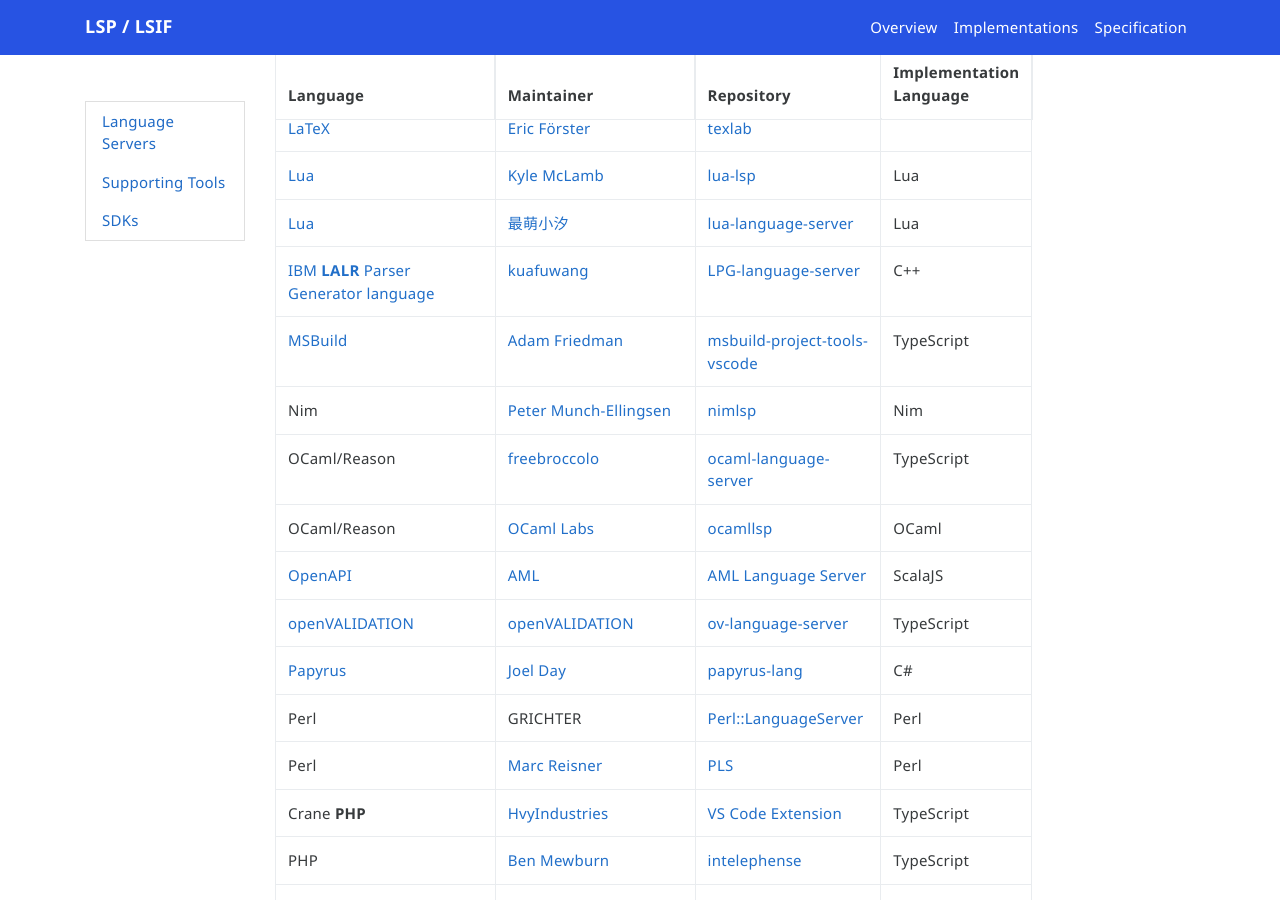
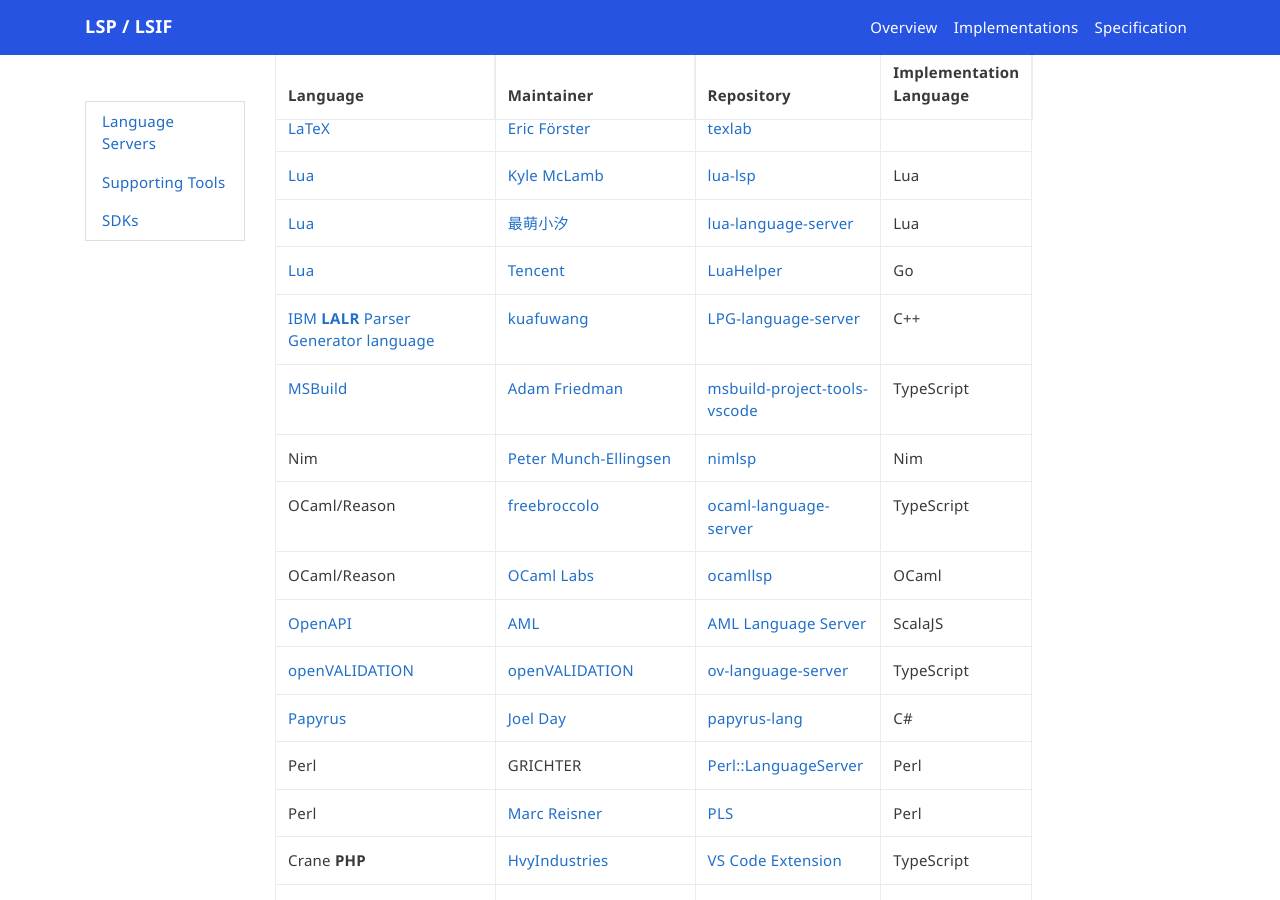
Before and after one commit to microsoft/language-server-protocol, a Jekyll site: the page built from _implementors/servers.md, in a window 1280 px wide and 900 px high, scrolled down 4882 px. Built offline with Jekyll 4.4.1, drawn with Linux system fonts in a browser that asks for light colours; nearby versions of some CDN libraries; comment, search, counter and statistics services are not loaded.

Commit message:
Update servers.md
Add a VSCode lua plugin LuaHelper（Written by go language）

```diff
--- a/_implementors/servers.md
+++ b/_implementors/servers.md
@@ -92,6 +92,7 @@
 | [LaTeX](https://www.latex-project.org/)| [Eric Förster](https://github.com/efoerster) | [texlab](https://github.com/efoerster/texlab) |
 | [Lua](http://www.lua.org/)| [Kyle McLamb](https://github.com/Alloyed) | [lua-lsp](https://github.com/Alloyed/lua-lsp) | Lua |
 | [Lua](http://www.lua.org/)| [最萌小汐](https://github.com/sumneko) | [lua-language-server](https://github.com/sumneko/lua-language-server) | Lua |
+| [Lua](http://www.lua.org/)| [Tencent](https://github.com/Tencent/LuaHelper) | [LuaHelper](https://github.com/Tencent/LuaHelper) | Go |
 | [IBM **LALR** Parser Generator language](https://sourceforge.net/projects/lpg/)| [kuafuwang](https://github.com/kuafuwang) | [LPG-language-server](https://github.com/kuafuwang/LPG-language-server) | C++ |
 | [MSBuild](https://github.com/Microsoft/msbuild) | [Adam Friedman](https://github.com/tintoy) | [msbuild-project-tools-vscode](https://github.com/tintoy/msbuild-project-tools-vscode) | TypeScript |
 | Nim | [Peter Munch-Ellingsen](https://github.com/PMunch) | [nimlsp](https://github.com/PMunch/nimlsp) | Nim |
```
